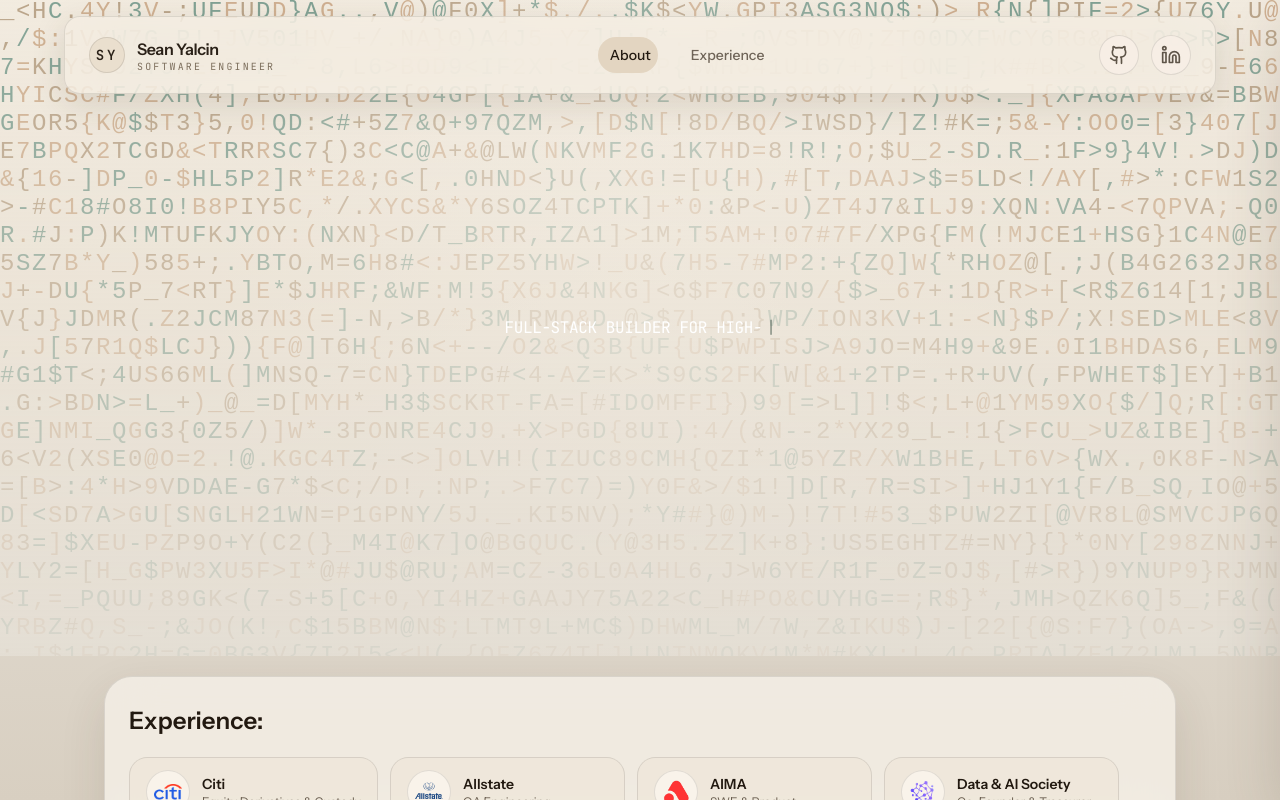
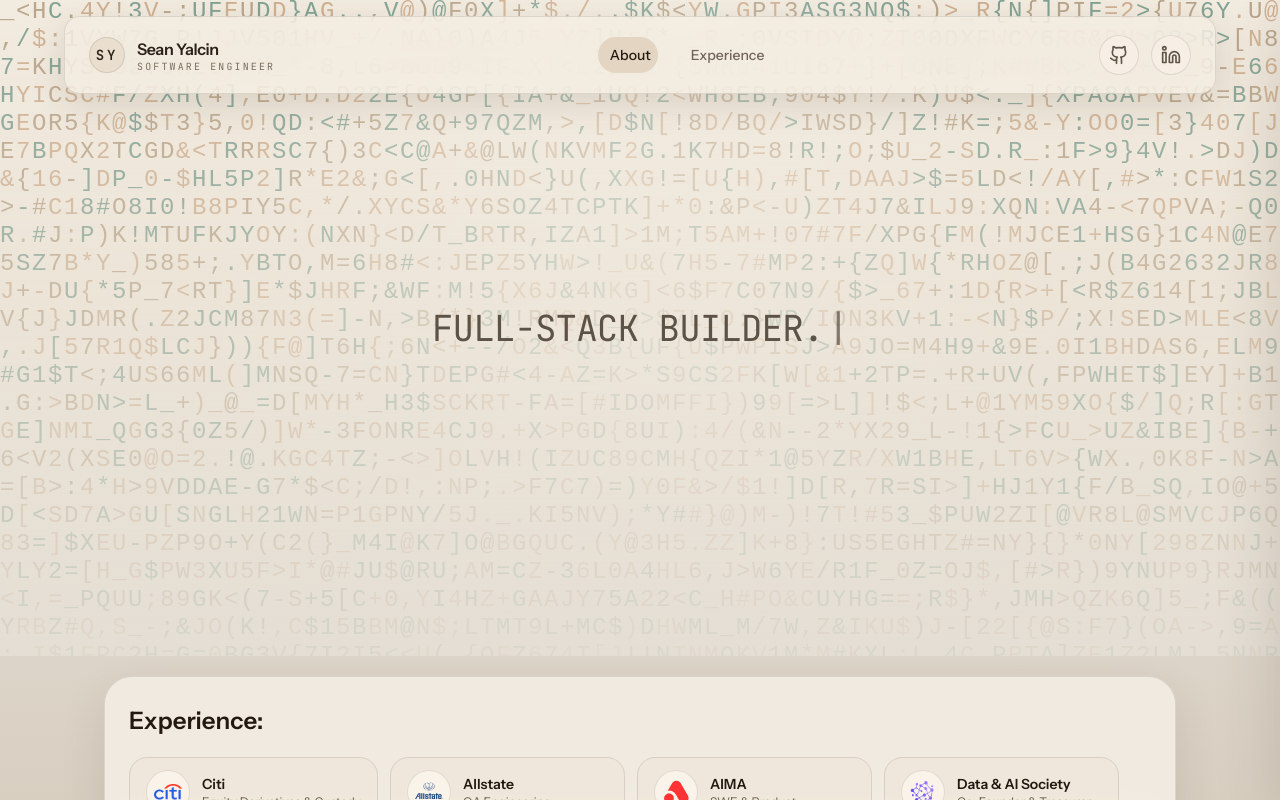
Before and after one commit to syalc1234/portfolio, a Next.js app: page / in a window 1280 px wide. Shown: the top 800 px of the page. Built offline with nearby package versions, Linux system fonts and the light colour scheme.

Commit message:
Updated text size.

```diff
--- a/app/page.tsx
+++ b/app/page.tsx
@@ -25,7 +25,7 @@ export default function HomePage() {
             <div className="flex w-full max-w-5xl justify-center text-center">
               <TextTypeWrapper
                 as="p"
-                className="font-mono-accent w-full text-sm uppercase tracking-[0.22em] text-[#5c6d61] sm:text-base"
+                className="font-mono-accent w-full text-[clamp(1.35rem,2.8vw,2.25rem)] uppercase tracking-[0.16em] text-[#5d5246] sm:leading-[1.35]"
               />
             </div>
           </div>
--- a/components/TextType.tsx
+++ b/components/TextType.tsx
@@ -57,7 +57,7 @@ const TextType = ({
   const textArray = useMemo(() => (Array.isArray(text) ? text : [text]), [text]);
 
   const getCurrentTextColor = () => {
-    if (textColors.length === 0) return '#ffffff';
+    if (textColors.length === 0) return 'currentColor';
     return textColors[currentTextIndex % textColors.length];
   };
 
--- a/components/TextTypeWrapper.tsx
+++ b/components/TextTypeWrapper.tsx
@@ -14,7 +14,7 @@ export default function TextTypeWrapper({ className = "", as }: TextTypeWrapperP
       as={as}
       text={[
         "Software engineer for fintech systems",
-        "Full-stack builder for high-signal products",
+        "Full-stack builder.",
       ]}
       typingSpeed={55}
       pauseDuration={1800}
```
